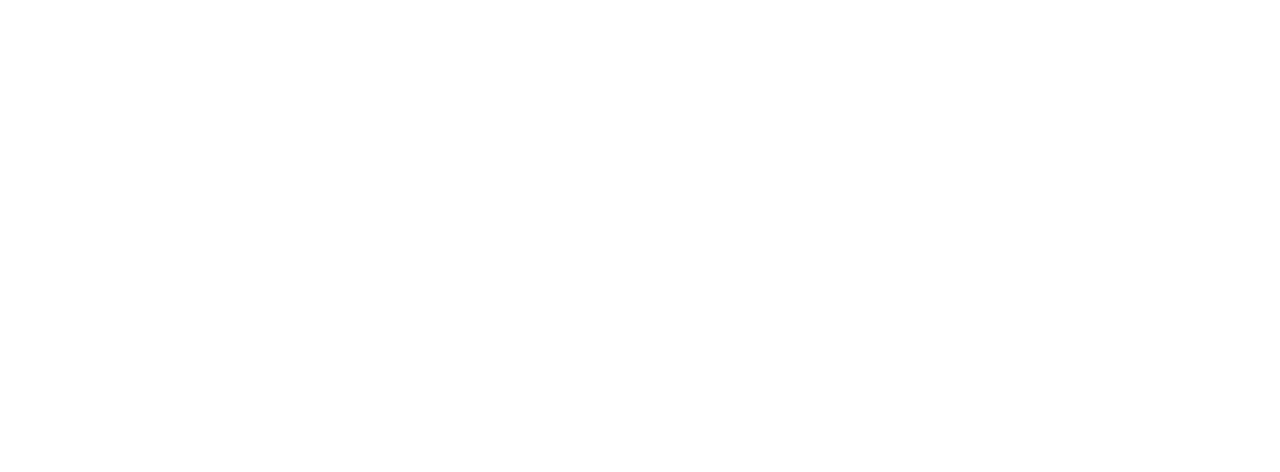
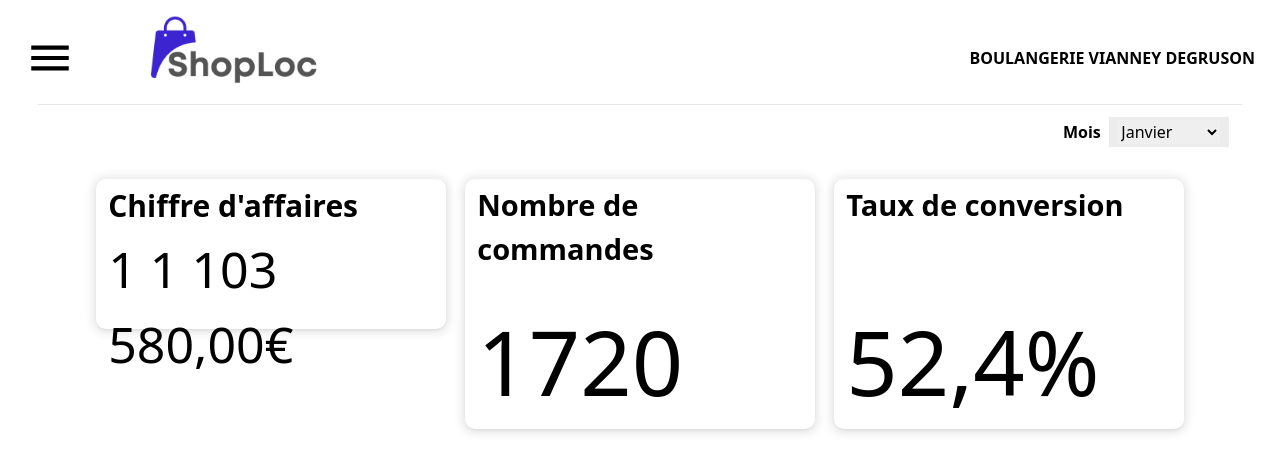
Before and after one commit to thenextech/sl-f-end, a React (Create React App) app: page /merchant/dashboard in a window 1280 px wide. Before the commit this address had no page. Shown: the top 472 px of the page. Built offline with nearby package versions, Linux system fonts and the light colour scheme.

Commit message:
feat: adding merchant dashboard page
SCRUM-43 SCRUM-9

```diff
--- a/src/App.js
+++ b/src/App.js
@@ -8,6 +8,7 @@
 import ClientDashboard from "./pages/ClientDashboard";
 import ClientVerify from "./components/clients/ClientVerify";
 import MerchantCategories from "./pages/MerchantCategories";
+import MerchantDashboard from "./pages/MerchantDashboard";
 
 function App() {
   return (
@@ -19,6 +20,7 @@
           <Route path="/merchant/login" element = {<MerchantLogin />} />
           <Route path="/merchant/orders" element = {<MerchantOrders />} />
           <Route path="/merchant/category" element = {<MerchantCategories />} />
+          <Route path="/merchant/dashboard" element = {<MerchantDashboard />} />
           <Route path="/client/login" element = {<ClientLogin />} />
           <Route path="/client/dashboard" element = {<ClientDashboard />}/>
           <Route path="/client/register" element = {<ClientRegister />} />
--- a/src/components/HomeSideLinks.jsx
+++ b/src/components/HomeSideLinks.jsx
@@ -4,7 +4,7 @@
 export default function HomeSideLinks() {
   return (
     <div className="mt-3">
-        <p className="hover:cursor-pointer"><Link to="/m/login">Commerçants</Link></p>
+        <p className="hover:cursor-pointer"><Link to="/merchant/login">Commerçants</Link></p>
         <p className="hover:cursor-pointer">Programme de fidelité</p>
         <p className="hover:cursor-pointer">FAQ</p>
     </div>
--- a/src/components/merchants/MerchantDashSideLinks.jsx
+++ b/src/components/merchants/MerchantDashSideLinks.jsx
@@ -4,6 +4,9 @@
 export default function MerchantDashSideLinks() {
     return (
       <div className="mt-4">
+        <div className="py-3 hover:cursor-pointer">
+            <p className="font-semibold sm:text-[16px] md:text-[18px]"><Link to="/merchant/dashboard">Tableau de bord</Link></p>
+        </div>
         <div className="py-3 hover:cursor-pointer">
             <p className="font-semibold sm:text-[16px] md:text-[18px]"><Link to="#">Caisse</Link></p>
         </div>
@@ -17,9 +20,6 @@
             <p className="font-semibold sm:text-[16px] md:text-[18px]">Offres</p>
         </div>
         <div className="py-3 hover:cursor-pointer">
-            <p className="font-semibold sm:text-[16px] md:text-[18px]">Stats</p>
-        </div>
-        <div className="py-3 hover:cursor-pointer">
             <p className="font-semibold sm:text-[16px] md:text-[18px]">Profil</p>
         </div>
       </div>
--- /dev/null
+++ b/src/pages/MerchantDashboard.jsx
@@ -0,0 +1,54 @@
+import React from 'react'
+import MerchantDashNavbar from '../components/merchants/MerchantDashNavbar'
+
+export default function MerchantDashboard() {
+  return (
+    <>
+        <MerchantDashNavbar />
+        <div className="">
+            <div className="flex items-center justify-end w-[96%] mt-3">
+                <label className="font-bold text-[15px] sm:text-[13px] md:text-[16px] ml-1 mr-2">
+                    Mois
+                </label>
+                <div className="w-[120px] sm:h-[30px] bg-[#ECECEC] font-normal flex items-center justify-center">
+                <select name="postalCode">
+                    <option value="Jan">Janvier</option>
+                    <option value="Fev">Février</option>
+                    <option value="Mar">Mars</option>
+                    <option value="Avr">Avril</option>
+                    <option value="Mai">Mai</option>
+                    <option value="Jun">Juin</option>
+                    <option value="Jul">Juillet</option>
+                    <option value="Aout">Aout</option>
+                    <option value="Sep">Septembre</option>
+                    <option value="Oct">Octobre</option>
+                    <option value="Novembre">Novembre</option>
+                    <option value="Décembre">Décembre</option>
+                    </select>
+                </div>
+            </div>
+            <div className="flex flex-col w-full lg:w-[85%] md:w-[95%] items-center justify-center md:items-start md:mx-auto md:flex-row md:justify-between mt-8">
+                <div className="w-[350px] md:w-[230px] lg:w-[350px] h-[150px] md:h-[100px] lg:h-[150px] shadow-my rounded-[10px]">
+                    <div className="w-[93%] mx-auto flex flex-col justify-between h-full">
+                        <h2 className="text-[30px] font-semibold mt-1 md:text-[20px] lg:text-[30px]">Chiffre d'affaires</h2>
+                        <h2 className="text-[50px] font-thin mt-1 md:text-[30px] lg:text-[50px]">1 1 103 580,00€</h2>
+                    </div>
+                </div>
+                <div className="md:mt-0 mt-4 w-[350px] h-[250px] md:w-[250px] md:h-[150px] lg:w-[350px] lg:h-[250px] shadow-my rounded-[10px]">
+                    <div className="w-[93%] mx-auto flex flex-col justify-between h-full">
+                        <h2 className="text-[29px] font-semibold mt-1 md:text-[20px] lg:text-[29px]">Nombre de commandes</h2>
+                        <h2 className="text-[90px] font-thin mt-1 md:text-[70px] lg:text-[90px] ">1720</h2>
+                    </div>
+                </div>
+                <div className="md:mt-0 mt-4 w-[350px] h-[250px] md:w-[250px] md:h-[150px] lg:w-[350px] lg:h-[250px] shadow-my rounded-[10px]">
+                    <div className="w-[93%] mx-auto flex flex-col justify-between h-full">
+                        <h2 className="text-[29px] font-semibold mt-1 md:text-[20px] lg:text-[29px]">Taux de conversion</h2>
+                        <h2 className="text-[90px] font-thin mt-1 md:text-[70px] lg:text-[90px]">52,4%</h2>
+                    </div>
+                </div>
+            </div>
+
+        </div>
+    </>
+  )
+}
--- a/src/pages/MerchantOrders.jsx
+++ b/src/pages/MerchantOrders.jsx
@@ -57,7 +57,7 @@
                     </div>
                 </div>
             </div>
-            <div>
+            <div className="md:mt-8">
              <MerchantEnteredOrder />
              <MerchantEnteredOrder />
              <MerchantEnteredOrder />
```
